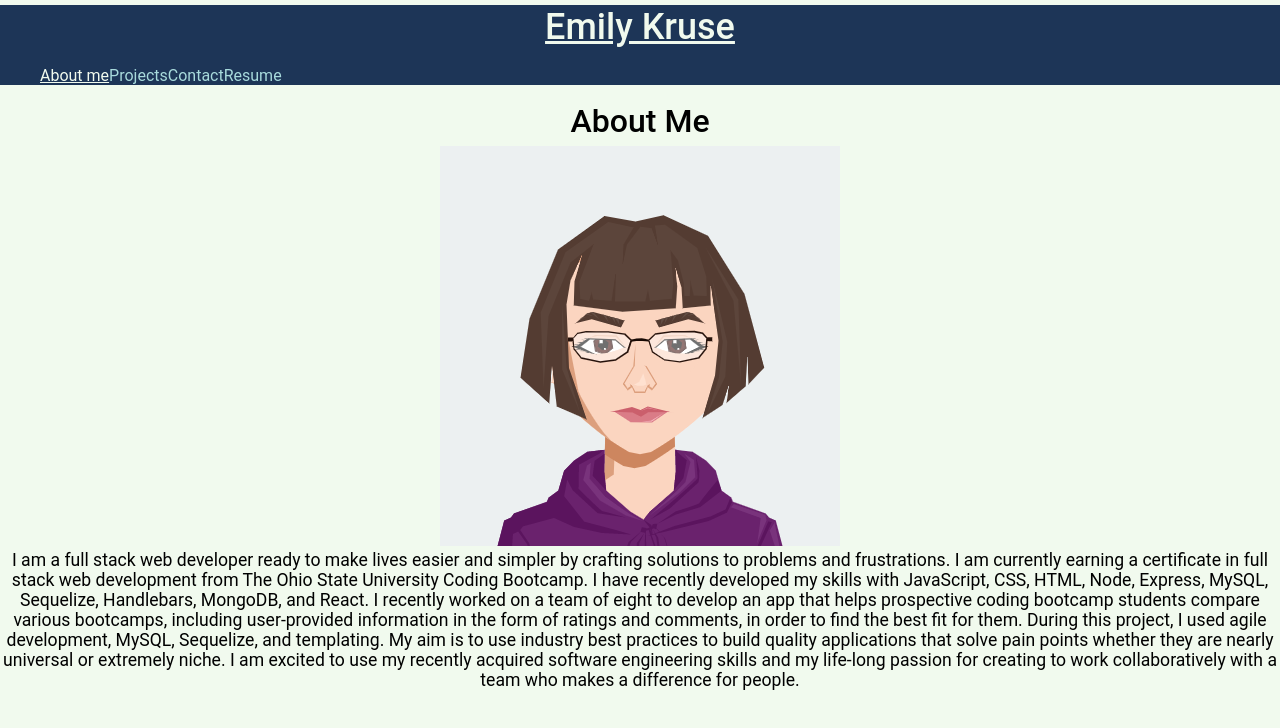
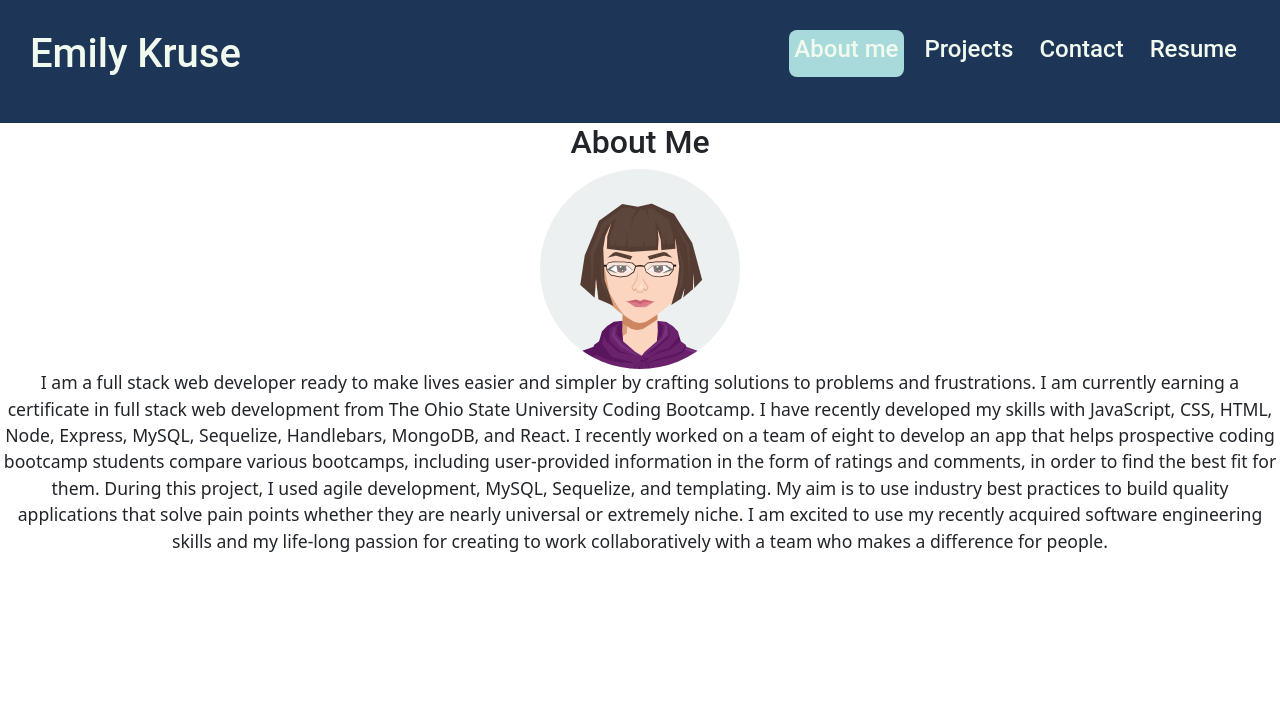
Before and after one commit to emilyk221/portfolio, a React (Create React App) app: page / in a window 1280 px wide. Shown: the top 728 px of the page. Built offline with nearby package versions, Linux system fonts and the light colour scheme.

Commit message:
header and nav styles

```diff
--- a/package.json
+++ b/package.json
@@ -6,7 +6,9 @@
     "@testing-library/jest-dom": "^5.16.4",
     "@testing-library/react": "^11.1.0",
     "@testing-library/user-event": "^13.5.0",
+    "bootstrap": "^5.1.3",
     "react": "^17.0.2",
+    "react-bootstrap": "^2.4.0",
     "react-dom": "^17.0.2",
     "react-scripts": "5.0.1",
     "web-vitals": "^2.1.4"
--- a/src/App.js
+++ b/src/App.js
@@ -1,12 +1,18 @@
-import React from 'react';
+import React, { useState } from 'react';
+import 'bootstrap/dist/css/bootstrap.min.css';
 import './App.css';
 import Header from './components/Header';
 import About from './components/About';
 
 function App() {
+  const [sectionSelected, setSectionSelected] = useState('about');
+
   return (
     <div className="App">
-      <Header></Header>
+      <Header
+        sectionSelected={sectionSelected}
+        setSectionSelected={setSectionSelected}
+      ></Header>
       <main>
         <About></About>
       </main>
--- a/src/components/About/index.js
+++ b/src/components/About/index.js
@@ -3,7 +3,7 @@ import Avatar from '../../assets/images/AvatarEmily.png';
 
 function About() {
   return (
-    <section className="About">
+    <section className="about">
       <h2>About Me</h2>
       <img src={Avatar} alt="Avatar of Emily Kruse wearing glasses and a hoodie" />
       <p>
--- a/src/components/Contact/index.js
+++ b/src/components/Contact/index.js
@@ -2,7 +2,7 @@ import React from 'react';
 
 function Contact() {
   return (
-    <section className="Contact">
+    <section className="contact">
 
     </section>
   );
--- a/src/components/Footer/index.js
+++ b/src/components/Footer/index.js
@@ -2,7 +2,7 @@ import React from 'react';
 
 function Footer() {
   return (
-    <footer className="Footer">
+    <footer className="footer">
 
     </footer>
   );
--- a/src/components/Header/index.js
+++ b/src/components/Header/index.js
@@ -1,16 +1,18 @@
-import React, { useState } from 'react';
+import React from 'react';
 import Navigation from '../Navigation';
 
-function Header() {
-  const [sections] = useState(["About", "Projects", "Contact", "Resume"]);
-  const [sectionSelected, setSectionSelected] = useState(sections[0]);
+function Header(props) {
+  const {
+    sectionSelected,
+    setSectionSelected
+  } = props;
+
   return (
-    <header className="Header">
+    <header className="header flex-row space-between">
       <h1>
         <a href="/">Emily Kruse</a>
       </h1>
       <Navigation
-        sections={sections}
         sectionSelected={sectionSelected}
         setSectionSelected={setSectionSelected}
       ></Navigation>
--- a/src/components/Navigation/index.js
+++ b/src/components/Navigation/index.js
@@ -5,22 +5,29 @@ function Navigation(props) {
     sectionSelected,
     setSectionSelected
   } = props;
+
   return (
-    <nav className="Nav">
+    <nav className="nav">
       <ul className="flex-row">
-        <li className="mx-2">
-          <a data-testid="about" href="#about" onClick={() => setSectionSelected("About")}>
+        <li className={`mx-2 ${sectionSelected === 'about' && 'navActive'}`}>
+          <h4><a href="#about" onClick={() => setSectionSelected("about")}>
             About me
-          </a>
+          </a></h4>
         </li>
-        <li className={`mx-2 ${sectionSelected && 'navActive'}`}>
-          <span onClick={() => setSectionSelected("Projects")}>Projects</span>
+        <li className={`mx-2 ${sectionSelected === 'projects' && 'navActive'}`}>
+          <h4><a href="#projects" onClick={() => setSectionSelected("projects")}>
+            Projects
+          </a></h4>
         </li>
-        <li className={`mx-2 ${sectionSelected && 'navActive'}`}>
-          <span onClick={() => setSectionSelected("Contact")}>Contact</span>
+        <li className={`mx-2 ${sectionSelected === 'contact' && 'navActive'}`}>
+          <h4><a href="#contact" onClick={() => setSectionSelected("contact")}>
+            Contact
+          </a></h4>
         </li>
-        <li className={`mx-2 ${sectionSelected && 'navActive'}`}>
-          <span onClick={() => setSectionSelected("Resume")}>Resume</span>
+        <li className={`mx-2 ${sectionSelected === 'resume' && 'navActive'}`}>
+          <h4><a href="#resume" onClick={() => setSectionSelected("resume")}>
+            Resume
+          </a></h4>
         </li>
       </ul>
     </nav>
--- a/src/components/Project/index.js
+++ b/src/components/Project/index.js
@@ -2,7 +2,7 @@ import React from 'react';
 
 function Project() {
   return (
-    <section className="Project">
+    <section className="project">
 
     </section>
   );
--- a/src/index.css
+++ b/src/index.css
@@ -59,13 +59,15 @@ p {
 
 header {
   background: var(--dark);
+  padding: 30px;
 }
 
 header a {
   color: var(--light);
+  text-decoration: none;
 }
 
-.navActive {
+header a:hover {
   color: var(--secondary);
 }
 
@@ -77,11 +79,27 @@ nav a:hover {
   text-decoration: none;
 }
 
-nav  li {
+nav li {
   cursor: pointer;
+  padding: 5px;
+  border-radius: 8px;
 }
 
 .flex-row {
   display: flex;
   flex-wrap: wrap;
 }
+
+.space-between {
+  justify-content: space-between;
+}
+
+.about img {
+  border-radius: 50%;
+  width: 200px;
+}
+
+.navActive {
+  background-color: var(--secondary);
+  color: var(--dark);
+}
```
Also changed, not shown: 1 other file (tests, documents, lock files or other folders).
